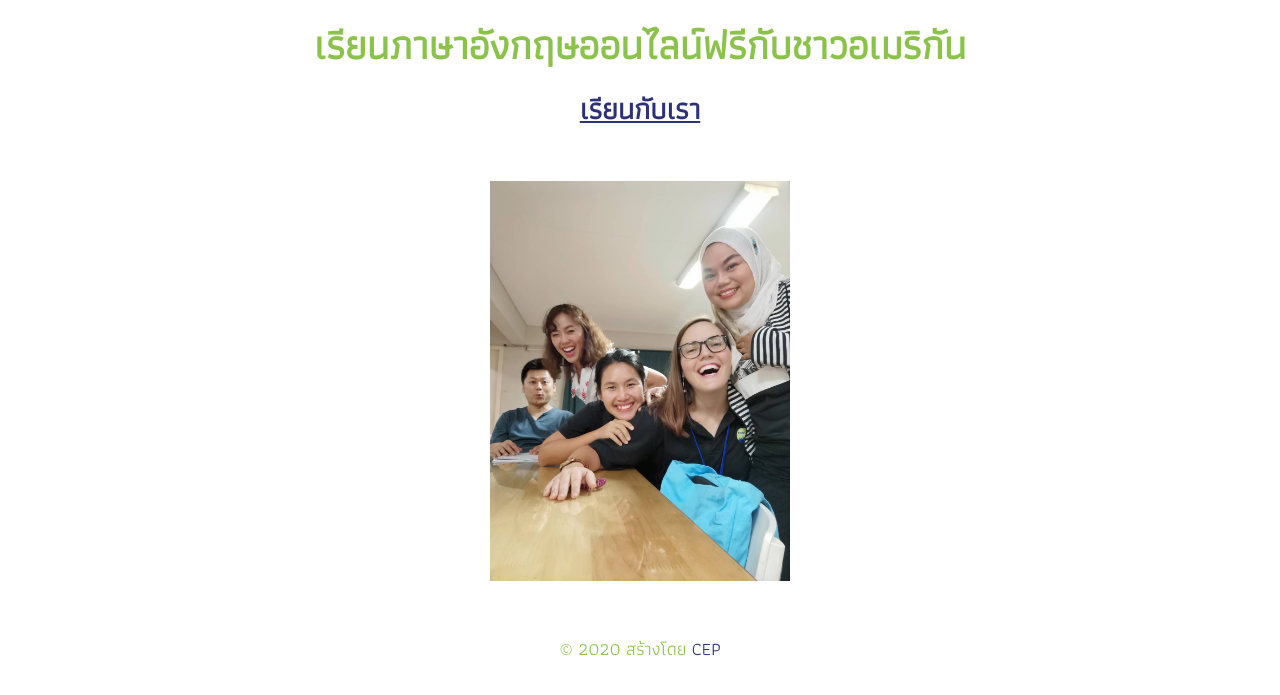
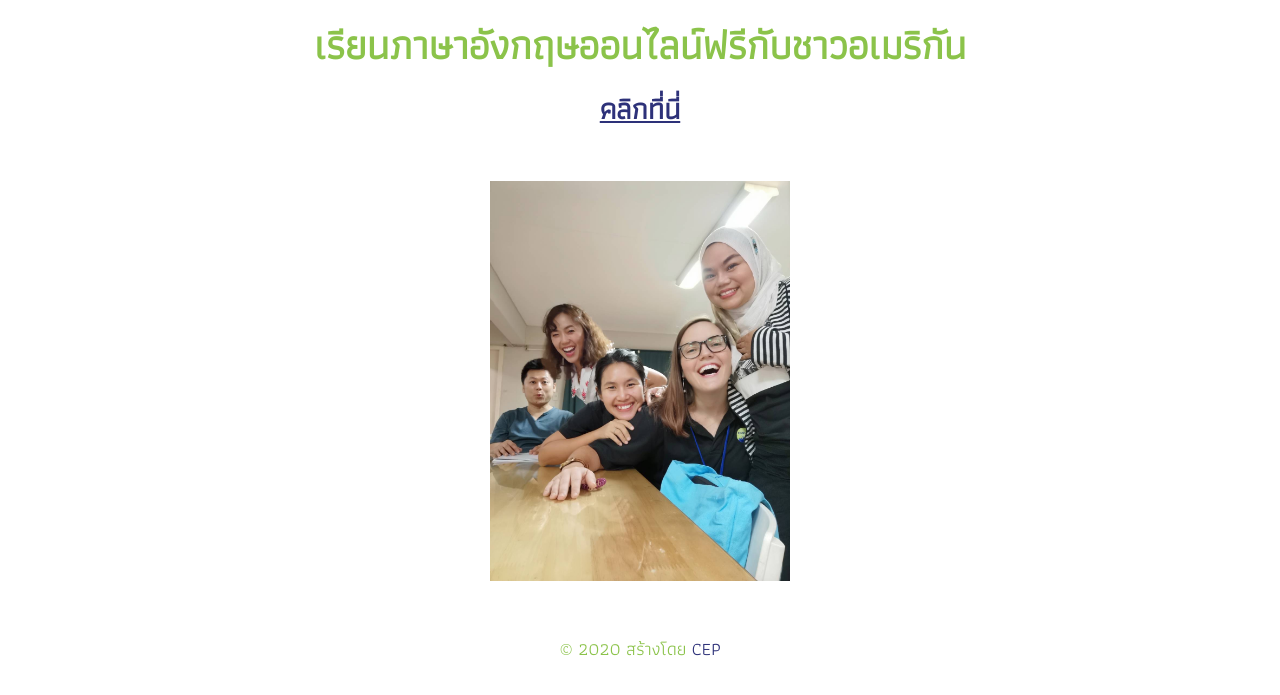
Before and after one commit to mattdvhope/gatsby-liff, a Gatsby site: page / in a window 1280 px wide. Shown: the part 73-768 px from the top of the page. Built offline with nearby package versions, Linux system fonts and the light colour scheme; Gatsby itself is replaced by a stand-in of ours; a web font is replaced by a local one.

```diff
--- a/src/pages/index.js
+++ b/src/pages/index.js
@@ -19,7 +19,7 @@
           fontFamily: `Athiti`,
         }}
       >
-        เรียนกับเรา
+        คลิกที่นี่
       </a>
     </h2>
     <div style={{ margin: `6% auto`, maxWidth: `300px` }}>
```
